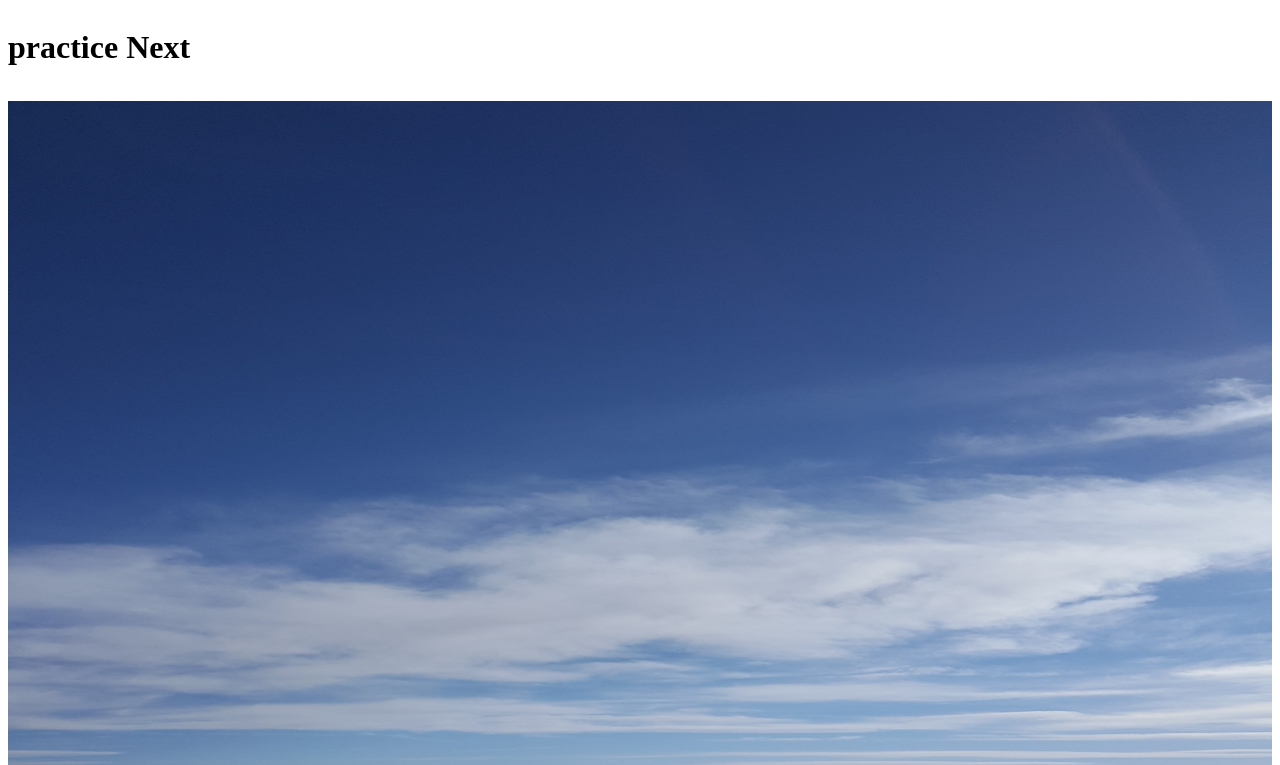
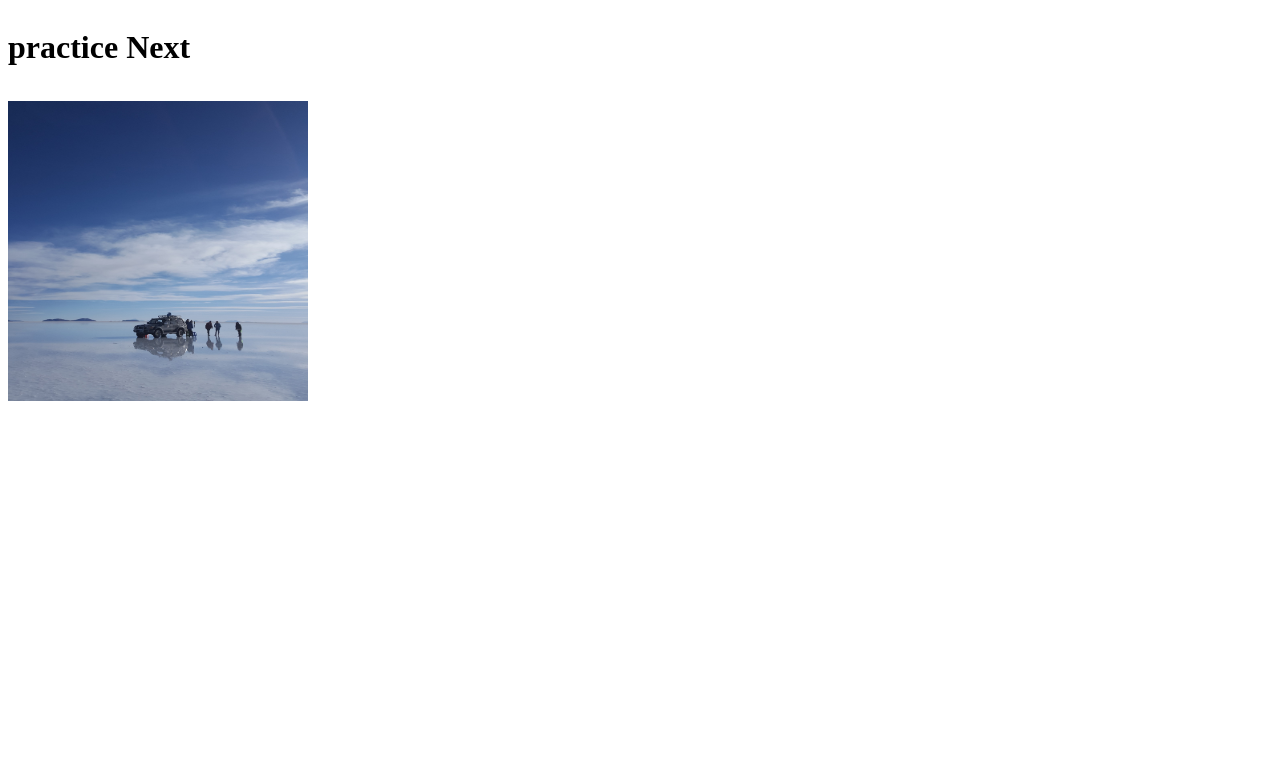
Before and after one commit to beomseok37/nextjs-practice, a Next.js app: page / in a window 1280 px wide. Shown: the top 765 px of the page. Built offline with nearby package versions, Linux system fonts and the light colour scheme; a web font is replaced by a local one.

Commit message:
이미지 width height 고정

```diff
--- a/src/components/Content/index.tsx
+++ b/src/components/Content/index.tsx
@@ -4,7 +4,15 @@ import Image from 'next/image';
 import desertImage from 'public/image/desert.jpeg';
 
 const Content = (): React.ReactElement => {
-  return <Image src={desertImage} alt="picture of desert" />;
+  return (
+    <Image
+      src={desertImage}
+      alt="picture of desert"
+      width={300}
+      height={300}
+      layout={'fixed'}
+    />
+  );
 };
 
 export default Content;
```
